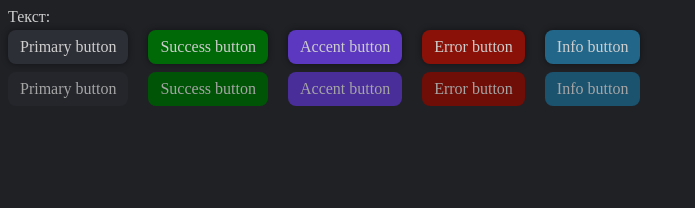
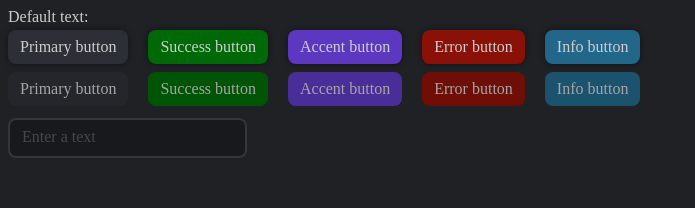
Before and after one commit to Crinax/cryptography, a Vue app: page /components in a window 1280 px wide. Shown: the top 208 px of the page, without its empty margins (0-695 px from the left). Built offline with nearby package versions, Linux system fonts and the light colour scheme.

Commit message:
feat(app-input): add input

```diff
--- a/src/assets/main.scss
+++ b/src/assets/main.scss
@@ -13,12 +13,13 @@ button,
 
 * {
   --color__primary: #2d2f37;
+  --color__input: #18191d;
   --color__success: #006907;
   --color__error: #891107;
   --color__info: #226689;
   --color__accent: #5b38bf;
-  --text-color: #cecece;
+  --color__text: #cecece;
 
-  color: var(--text-color);
+  color: var(--color__text);
   box-sizing: border-box;
 }
--- a/src/components/AppInput.vue
+++ b/src/components/AppInput.vue
@@ -0,0 +1,129 @@
+<script setup lang="ts">
+import { computed, ref } from 'vue';
+
+export interface AppInputSlots {
+  label?(): any;
+}
+
+export interface AppInputModifiers {
+  upper?: boolean;
+  lower?: boolean;
+  capitalize?: boolean;
+  trim?: boolean;
+}
+
+export interface AppInputProps {
+  placeholder?: string;
+  modelValue?: string;
+  modelModifiers?: AppInputModifiers;
+}
+
+export interface AppInputEmits {
+  (e: 'update:modelValue', value: string): void;
+}
+
+const slots = defineSlots<AppInputSlots>();
+const emit = defineEmits<AppInputEmits>();
+
+const props = withDefaults(defineProps<AppInputProps>(), {
+  modelModifiers: () => ({}),
+});
+
+const inputText = ref(props.modelValue ?? '');
+const inputElement = ref<HTMLInputElement | null>(null);
+const showPlaceholder = computed(
+  () => inputText.value.length === 0 && props.placeholder !== undefined,
+);
+
+const focusOnInput = () => {
+  if (inputElement.value) {
+    inputElement.value.focus();
+  }
+};
+
+const updateModelValue = (event: Event) => {
+  const target = event.target as HTMLInputElement;
+
+  inputText.value = target.value;
+
+  if (props.modelModifiers.trim) {
+    inputText.value = inputText.value.trim();
+  }
+
+  if (props.modelModifiers.lower) {
+    inputText.value = inputText.value.toLowerCase();
+  }
+
+  if (props.modelModifiers.upper) {
+    inputText.value = inputText.value.toUpperCase();
+  }
+
+  if (props.modelModifiers.capitalize) {
+    inputText.value = inputText.value[0].toUpperCase() + inputText.value.slice(1);
+  }
+
+  emit('update:modelValue', inputText.value);
+};
+</script>
+
+<template>
+  <div class="app-input">
+    <label v-if="slots.label" class="app-input__label" @click="focusOnInput">
+      <slot name="label" />
+    </label>
+
+    <div class="app-input-text-field" @click="focusOnInput">
+      <div class="app-input-text-field__wrapper">
+        <p v-show="showPlaceholder" class="app-input-text-field__placeholder">
+          {{ props.placeholder }}
+        </p>
+        <input
+          ref="inputElement"
+          class="app-input-text-field__text"
+          :value="inputText"
+          @input="updateModelValue"
+        />
+      </div>
+    </div>
+  </div>
+</template>
+
+<style scoped lang="scss">
+.app-input {
+  display: flex;
+  flex-direction: column;
+  gap: 4px;
+  width: max-content;
+
+  &-text-field {
+    padding: 8px 12px;
+    background: var(--color__input);
+    border-radius: 8px;
+    border: 2px solid #eee2;
+    cursor: text;
+
+    &__wrapper {
+      position: relative;
+    }
+
+    &__placeholder {
+      position: absolute;
+      top: 0;
+      left: 0;
+      margin: 0;
+      padding: 0;
+      opacity: 0.25;
+      font-size: 16px;
+    }
+
+    &__text {
+      width: 100%;
+      color: var(--color__text);
+      border: none;
+      outline: none;
+      background: transparent;
+      font-size: 16px;
+    }
+  }
+}
+</style>
--- a/src/views/ComponentView.vue
+++ b/src/views/ComponentView.vue
@@ -2,14 +2,16 @@
 import { ref } from 'vue';
 import AppButton from '@/components/AppButton.vue';
 import AppText from '@/components/AppText.vue';
+import AppInput from '@/components/AppInput.vue';
 
 const textComponent = ref('');
+const inputText = ref('');
 const clickEvent = (text: string) => (textComponent.value = text);
 </script>
 
 <template>
   <div class="app-components simple-text">
-    <AppText>Текст: {{ textComponent }}</AppText>
+    <AppText>Default text: {{ textComponent }}</AppText>
   </div>
   <div class="app-components buttons">
     <AppButton kind="primary" @click="clickEvent('Primary button')">Primary button</AppButton>
@@ -25,6 +27,13 @@ const clickEvent = (text: string) => (textComponent.value = text);
     <AppButton kind="error" @click="clickEvent('Error button')" block>Error button</AppButton>
     <AppButton kind="info" @click="clickEvent('Info button')" block>Info button</AppButton>
   </div>
+  <div class="app-components input">
+    <AppInput v-model="inputText" placeholder="Enter a text">
+      <template #label>
+        {{ inputText }}
+      </template>
+    </AppInput>
+  </div>
 </template>
 
 <style scoped>
```
